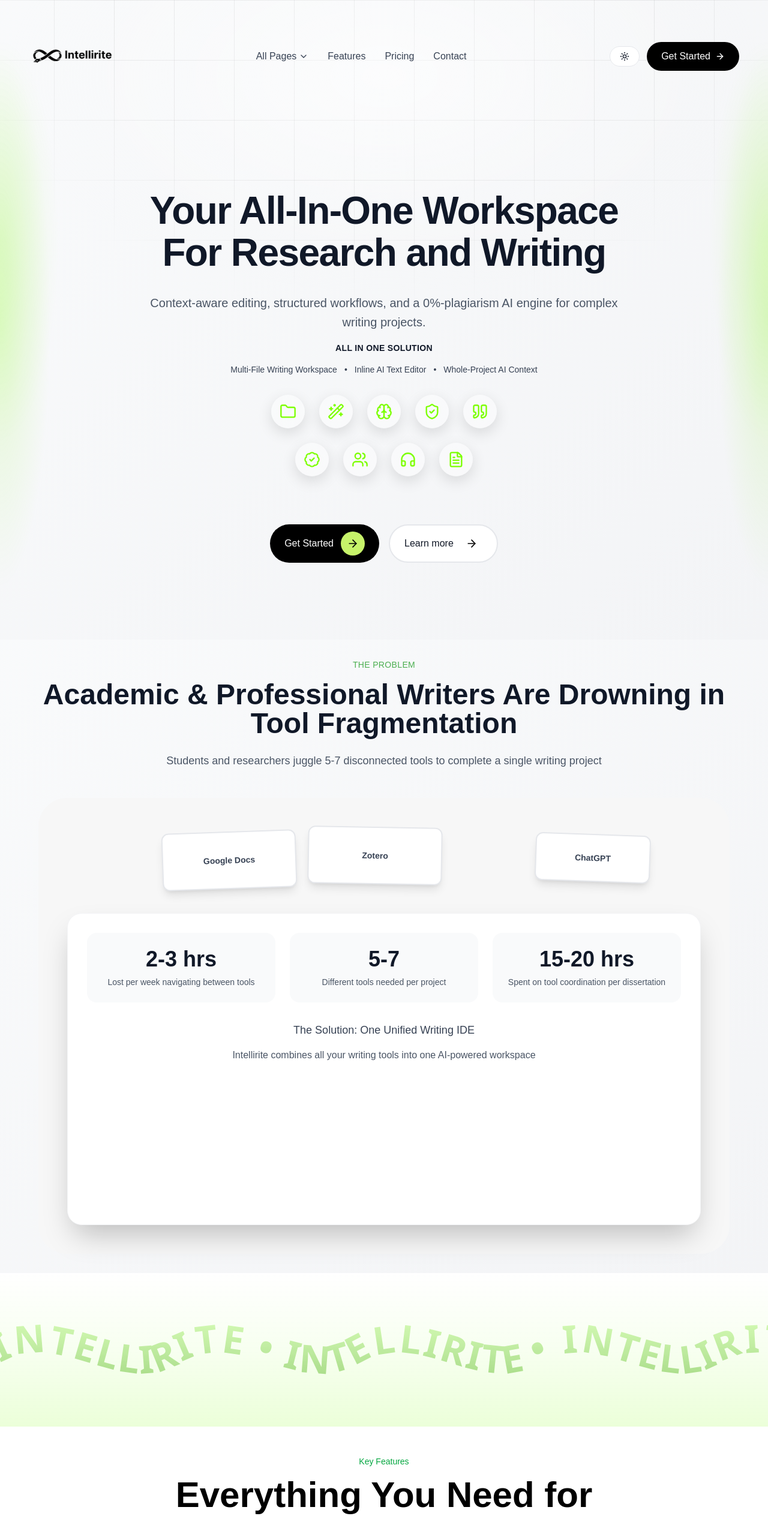
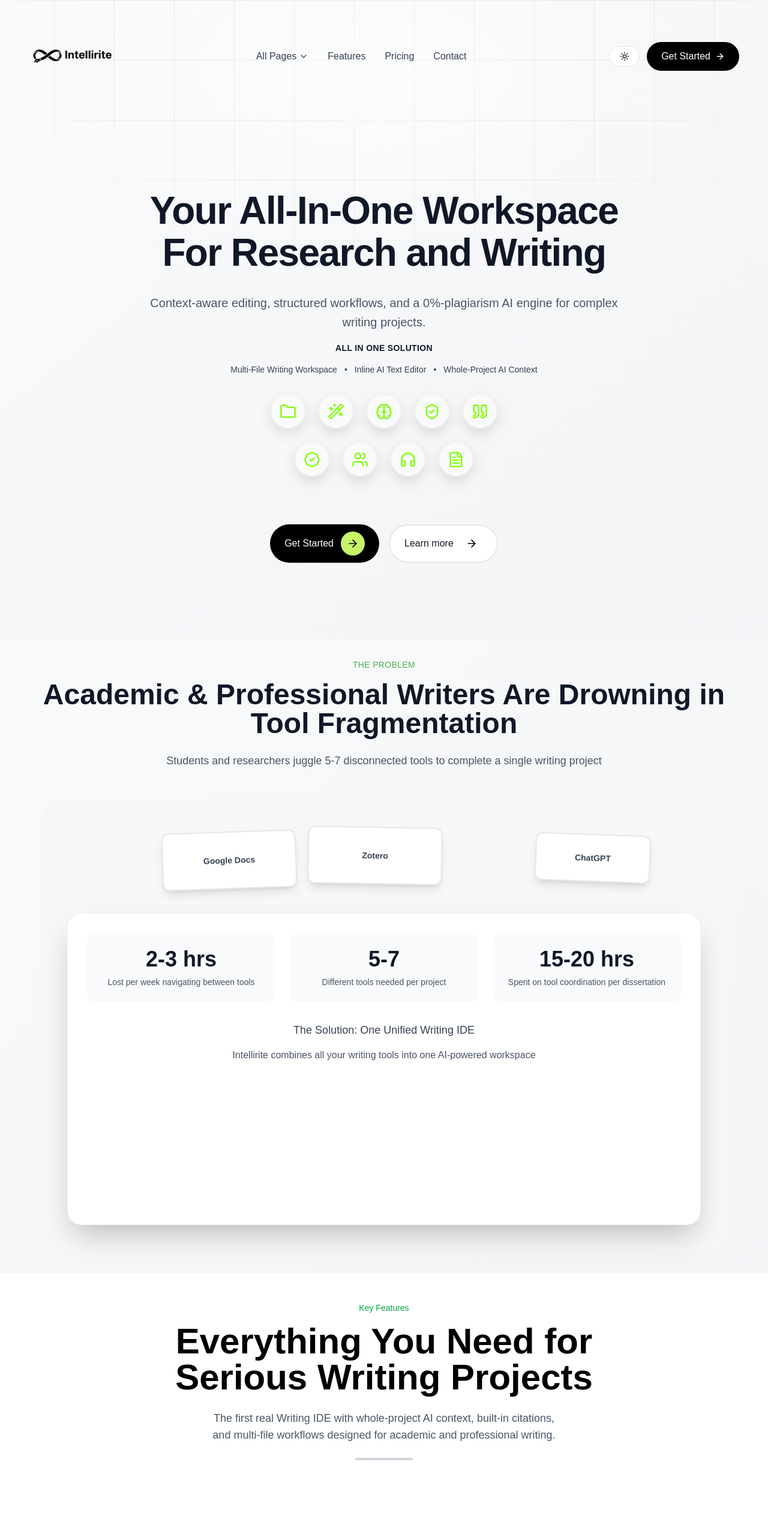
Before and after one commit to vishuRizz/datingapp-somethign, a Next.js app: page / in a window 1280 px wide. Shown: the top 2527 px of the page at 60% size. Built offline with nearby package versions, Linux system fonts and the light colour scheme.

Commit message:
style: remove decorative gradient elements from multiple components
Clean up visual elements by removing unnecessary gradient overlays and decorative SVG waves that were not adding functional value to the UI. This simplifies the codebase and improves maintainability.

```diff
--- a/src/app/components/hero.tsx
+++ b/src/app/components/hero.tsx
@@ -32,8 +32,7 @@ export default function Hero() {
         </div>
       </div>
 
-      <div className="pointer-events-none absolute inset-y-0 left-0 w-24 sm:w-32 z-[1] [background:radial-gradient(120px_60%_at_0%_50%,rgba(124,255,0,0.18)_0%,rgba(124,255,0,0.08)_35%,rgba(124,255,0,0)_70%)]" />
-      <div className="pointer-events-none absolute inset-y-0 right-0 w-24 sm:w-32 z-[1] [background:radial-gradient(120px_60%_at_100%_50%,rgba(124,255,0,0.18)_0%,rgba(124,255,0,0.08)_35%,rgba(124,255,0,0)_70%)]" />
+
     </div>
   );
 }
--- a/src/app/layout.tsx
+++ b/src/app/layout.tsx
@@ -207,8 +207,6 @@ export default function RootLayout({
           type="application/ld+json"
           dangerouslySetInnerHTML={{ __html: JSON.stringify(organizationJsonLd) }}
         />
-        <div className="pointer-events-none fixed inset-y-0 left-0 w-24 sm:w-32 z-[0] [background:radial-gradient(140px_60%_at_0%_50%,rgba(124,255,0,0.12)_0%,rgba(124,255,0,0.06)_35%,rgba(124,255,0,0)_70%)]" />
-        <div className="pointer-events-none fixed inset-y-0 right-0 w-24 sm:w-32 z-[0] [background:radial-gradient(140px_60%_at_100%_50%,rgba(124,255,0,0.12)_0%,rgba(124,255,0,0.06)_35%,rgba(124,255,0,0)_70%)]" />
         <SmoothScroll />
         {children}
       </body>
--- a/src/app/page.tsx
+++ b/src/app/page.tsx
@@ -18,31 +18,6 @@ export default function HomePage() {
     <>
       <Hero />
       <DashboardLayout/>
-      <div className="relative py-10">
-        <div className="absolute inset-0 pointer-events-none [background:linear-gradient(to_top,rgba(124,255,0,0.15),rgba(124,255,0,0.06),rgba(255,255,255,0))]" />
-        <div className="relative max-w-none overflow-hidden">
-          <svg className="block w-[1600px] h-[160px] mx-auto opacity-95" viewBox="0 0 1600 160" xmlns="http://www.w3.org/2000/svg">
-            <defs>
-              <linearGradient id="limeSoft" x1="0" x2="0" y1="1" y2="0">
-                <stop offset="0%" stopColor="#4fae1a" />
-                <stop offset="50%" stopColor="#a6f36a" />
-                <stop offset="100%" stopColor="#ffffff" />
-              </linearGradient>
-            </defs>
-            <path id="wavePath" d="M0,110 C100,50 200,170 300,110 C400,50 500,170 600,110 C700,50 800,170 900,110 C1000,50 1100,170 1200,110 C1300,50 1400,170 1500,110" fill="none" stroke="none" />
-            <text fill="url(#limeSoft)" fontSize="64" fontWeight="700" opacity="0.5" letterSpacing="3" fontFamily="system-ui, -apple-system, Segoe UI, Roboto, Ubuntu, Cantarell, 'Helvetica Neue', Arial">
-              <textPath href="#wavePath" startOffset="0">
-                INTELLIRITE • INTELLIRITE • INTELLIRITE • INTELLIRITE • INTELLIRITE • INTELLIRITE • INTELLIRITE • INTELLIRITE • INTELLIRITE • INTELLIRITE
-              </textPath>
-            </text>
-          </svg>
-          <div className="absolute inset-0 pointer-events-none [mask-image:linear-gradient(to_top,rgba(0,0,0,1),rgba(0,0,0,0.05))]" />
-        </div>
-        <div className="relative flex justify-center items-center mt-4">
-          <div className="absolute inset-0 pointer-events-none [background:radial-gradient(200px_60%_at_50%_0%,rgba(124,255,0,0.12)_0%,rgba(124,255,0,0.04)_35%,rgba(124,255,0,0)_70%)]" />
-
-        </div>
-      </div>
        <FortifyFeaturePage/>
       <SecurityFeaturesPage/>
       <FortifyFeaturesPage/>
```
Also changed, not shown: src/app/auth/callback/page.tsx (line endings or trailing spaces), src/app/signin/page.tsx (line endings or trailing spaces), src/app/signup/page.tsx (line endings or trailing spaces).
